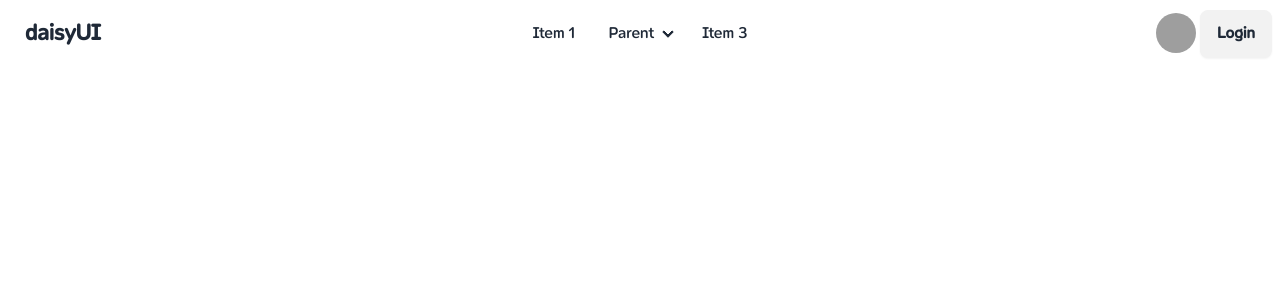
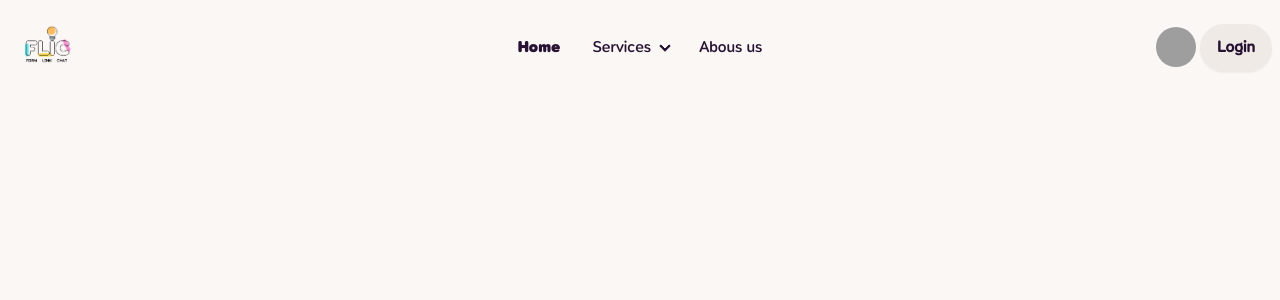
Before and after one commit to 0xvashishth/FLIC, a Next.js app in the folder client/: page / in a window 1280 px wide. Shown: the top 300 px of the page. Built offline with nearby package versions, Linux system fonts and the light colour scheme; grey boxes are pictures that could not be loaded.

Commit message:
logo and layout configured

```diff
--- a/client/app/components/NavBar.tsx
+++ b/client/app/components/NavBar.tsx
@@ -1,4 +1,6 @@
 import React from "react";
+import {opun_black, opun_light, opun_medium} from "../assets/fonts/FontMaster"
+import logo from "../assets/logos/flic-transperent.png"
 
 const NavBar = () => {
   return (
@@ -26,46 +28,54 @@ const NavBar = () => {
             className="menu menu-sm dropdown-content mt-3 z-[1] p-2 shadow bg-base-100 rounded-box w-52"
           >
             <li>
-              <a>Item 1</a>
+              <a>Home</a>
             </li>
             <li>
-              <a>Parent</a>
+              <a>Services</a>
               <ul className="p-2">
-                <li>
-                  <a>Submenu 1</a>
+              <li>
+                  <a>forms</a>
                 </li>
                 <li>
-                  <a>Submenu 2</a>
+                  <a>Links</a>
+                </li>
+                <li>
+                  <a>Chats</a>
                 </li>
               </ul>
             </li>
             <li>
-              <a>Item 3</a>
+              <a>About us</a>
             </li>
           </ul>
         </div>
-        <a className="btn btn-ghost text-xl">daisyUI</a>
+        <div className="w-20 rounded-full">
+          <img alt="Tailwind CSS Navbar component" src={logo.src} />
+        </div>
       </div>
       <div className="navbar-center hidden lg:flex">
         <ul className="menu menu-horizontal px-1">
           <li>
-            <a className="">Item 1</a>
+            <a className={`${opun_black.variable} font-opun-black`}>Home</a>
           </li>
           <li>
             <details>
-              <summary>Parent</summary>
+              <summary>Services</summary>
               <ul className="p-2">
                 <li>
-                  <a>Submenu 1</a>
+                  <a>forms</a>
                 </li>
                 <li>
-                  <a>Submenu 2</a>
+                  <a>Links</a>
+                </li>
+                <li>
+                  <a>Chats</a>
                 </li>
               </ul>
             </details>
           </li>
           <li>
-            <a>Item 3</a>
+            <a>Abous us</a>
           </li>
         </ul>
       </div>
--- a/client/app/layout.tsx
+++ b/client/app/layout.tsx
@@ -1,12 +1,11 @@
 import './globals.css'
 import type { Metadata } from 'next'
-import { Inter } from 'next/font/google'
+import {opun_black, opun_light, opun_medium} from "./assets/fonts/FontMaster"
 
-const inter = Inter({ subsets: ['latin'] })
 
 export const metadata: Metadata = {
-  title: 'Create Next App',
-  description: 'Generated by create next app',
+  title: 'FLIC | Forms Links Chats',
+  description: 'This Website Is For Forms, Links And Chats',
 }
 
 export default function RootLayout({
@@ -15,8 +14,8 @@ export default function RootLayout({
   children: React.ReactNode
 }) {
   return (
-    <html lang="en">
-      <body className={inter.className}>{children}</body>
+    <html lang="en" data-theme="cupcake">
+      <body className={`${opun_medium.variable} font-opun-medium`}>{children}</body>
     </html>
   )
 }
--- a/client/app/page.tsx
+++ b/client/app/page.tsx
@@ -1,9 +1,8 @@
 import NavBar from "./components/NavBar";
-import {opun_black, opun_light, opun_medium} from "./assets/fonts/FontMaster"
 
 export default function Home() {
   return (
-    <main className={`${opun_medium.variable} font-opun-medium`}>
+    <main >
       <NavBar />
     </main>
   );
--- a/client/tailwind.config.ts
+++ b/client/tailwind.config.ts
@@ -1,6 +1,9 @@
 import type { Config } from 'tailwindcss'
 
 const config: Config = {
+  daisyui: {
+    themes: ["light", "dark", "cupcake"],
+  },
   content: [
     './pages/**/*.{js,ts,jsx,tsx,mdx}',
     './components/**/*.{js,ts,jsx,tsx,mdx}',
@@ -9,9 +12,9 @@ const config: Config = {
   theme: {
     extend: {
       backgroundImage: {
-        'gradient-radial': 'radial-gradient(var(--tw-gradient-stops))',
-        'gradient-conic':
-          'conic-gradient(from 180deg at 50% 50%, var(--tw-gradient-stops))',
+        // 'gradient-radial': 'radial-gradient(var(--tw-gradient-stops))',
+        // 'gradient-conic':
+        //   'conic-gradient(from 180deg at 50% 50%, var(--tw-gradient-stops))',
       },
     },
     fontFamily: {
```
